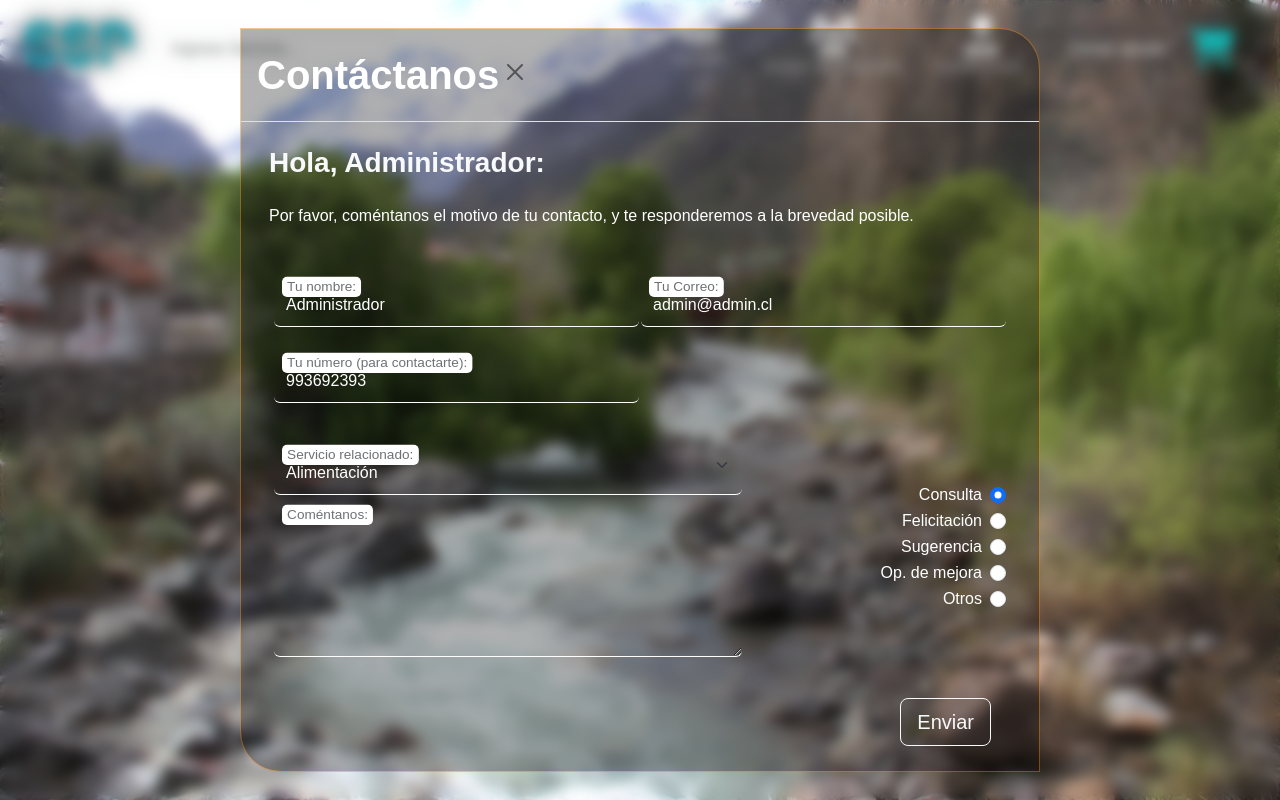
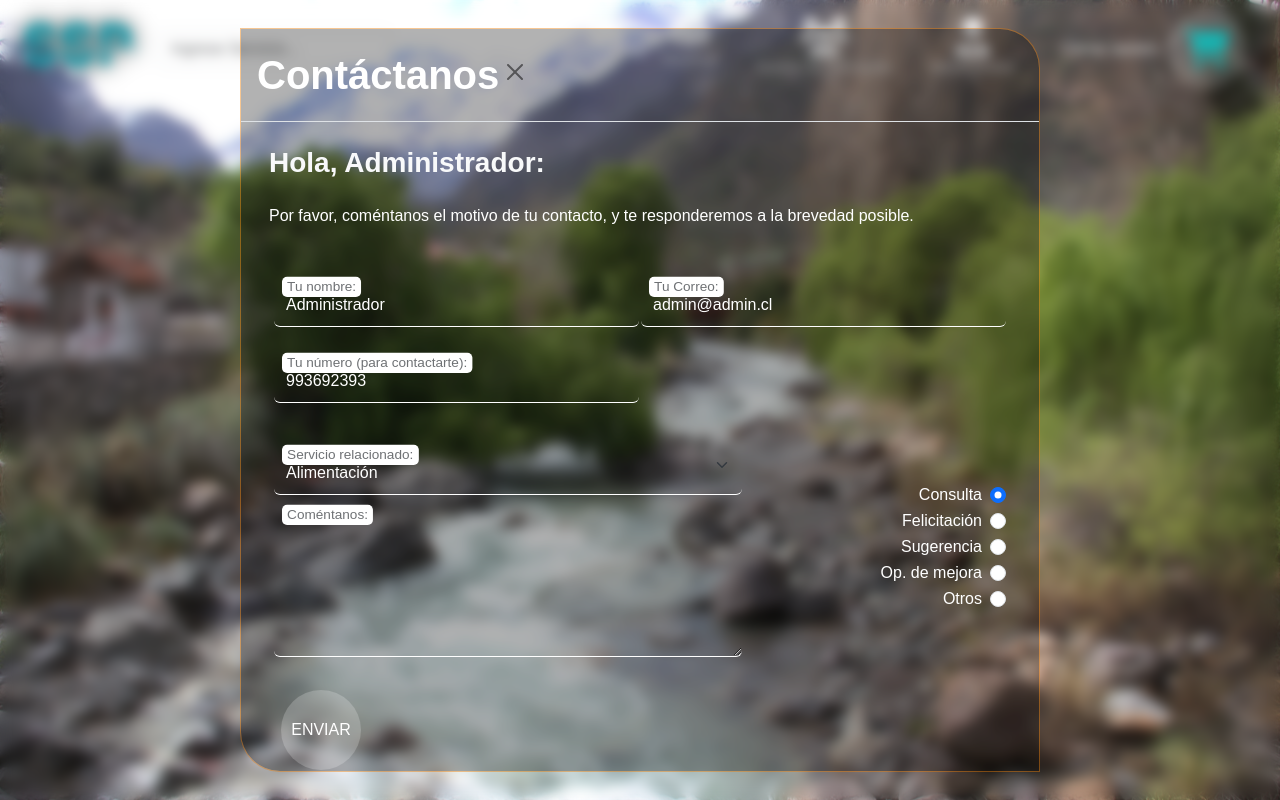
Before and after one commit to AiakosCl/GSER-solicitudes, a Django app: page /contacto/ in a window 1280 px wide. Run offline with Django 4.2, Linux system fonts and the light colour scheme; a user stored in the database is signed in; data comes from the database, SQL or seed files in the repository; both versions use the stored data as it was after the commit; parts of the project's set-up code (start-up, migrations or seed data) failed here and were passed over.

Commit message:
Animación botones y lógica de correos

```diff
--- a/templates/contacto.html
+++ b/templates/contacto.html
@@ -128,7 +128,9 @@
                         </tr>
                     </table>
                     <div class="my-3 text-end">
-                        <button type="submit" class="btn btn-outline-light btn-lg m-2" href="#contenido">Enviar</button>
+                        <button type="submit" class="btn-95" href="#contenido">
+                            <span>Enviar</span>
+                        </button>
                     </div>
                 </form>
                 <!-- formulario de contacto -->
--- a/templates/includes/css.html
+++ b/templates/includes/css.html
@@ -8,3 +8,4 @@
 <link rel="stylesheet" href="https://unpkg.com/swiper@7/swiper-bundle.min.css">
 <link rel="stylesheet" type="text/css" href="//cdn.jsdelivr.net/npm/slick-carousel@1.8.1/slick/slick.css">
 <link rel="stylesheet" href="{% static 'css/style.css' %}">
+<link rel="stylesheet" href="{% static 'css/botones.css' %}">
--- a/templates/includes/navbar.html
+++ b/templates/includes/navbar.html
@@ -106,7 +106,7 @@
                                 <a class="nav-link menu" href="{% url 'logout' %}">Cerrar sesión</a>
                             </td>
                             <td>
-                                <a class="btn" data-bs-toggle="offcanvas" href="#PanelCarrito" role="button"
+                                <a class="btn btn-95" data-bs-toggle="offcanvas" href="#PanelCarrito" role="button"
                                     aria-controls="#PanelCarrito">
                                     <i class="fa-solid fa-cart-shopping fs-1 {% if carrito %}fa-bounce" style='color: #f35525;'{% else %}" style='color: #13b9b6;'{% endif %}"></i></a>
                             </td>
--- a/templates/lavanderia.html
+++ b/templates/lavanderia.html
@@ -47,13 +47,15 @@
                                     </h5>
                                     <p class="card-text"><small>{{servicio.descripcion_servicio}}</small></p>
                                 </div>
+                                {% if servicio.area_servicio == 1 %}
                                 <div class="card-footer text-end me-auto">
                                     <p class="fs-5 fw-bold">Costo: CLP {{servicio.precio_servicio}}</p>
                                 </div>
+                                {% endif %}
                                 <div class="card-footer text-end me-auto">
                                     {% if user.is_staff %}
-                                    <a href="#"><button type="button" class="btn btn-outline-primary btn-lg m-2"
-                                            data-bs-dismiss="modal"><i class="fa-solid fa-pen-to-square fs-3"></i></button></a>
+                                    <a href="/admin/web/servicio/{{servicio.id}}/change/" target="_blank"><button type="button" class="btn btn-outline-primary btn-lg m-2"
+                                            data-bs-dismiss="modal" data-bs-toggle="tooltip" data-bs-placement="top" data-bs-title="Editar Producto..."><i class="fa-solid fa-pen-to-square fs-3"></i></button></a>
                                     {% endif %}
                                     <a href="{% url 'agregar_al_carrito' servicio.id %}#carrito">
                                         <button type="button" class="btn btn-outline-success btn-lg m-2"
--- /dev/null
+++ b/web/static/css/botones.css
@@ -0,0 +1,312 @@
+.btn-87,
+.btn-87 *,
+.btn-87 :after,
+.btn-87 :before,
+.btn-87:after,
+.btn-87:before {
+    border: 0 solid;
+    box-sizing: border-box;
+}
+
+.btn-87 {
+    -webkit-tap-highlight-color: transparent;
+    -webkit-appearance: button;
+    background-color: #000;
+    background-image: none;
+    color: #fff;
+    cursor: pointer;
+    font-size: 100%;
+    line-height: 1.5;
+    margin: 0;
+    -webkit-mask-image: -webkit-radial-gradient(#000, #fff);
+    padding: 0;
+}
+
+.btn-87:disabled {
+    cursor: default;
+}
+
+.btn-87:-moz-focusring {
+    outline: auto;
+}
+
+.btn-87 svg {
+    display: flex;
+    vertical-align: middle;
+}
+
+.btn-87 [hidden] {
+    display: none;
+}
+
+.btn-87 {
+    background: none;
+    border-radius: 999px;
+    box-sizing: border-box;
+    display: grid;
+    place-items: center;
+    font-size: 20px;
+    font-weight: 900;
+    height: 110px;
+    position: relative;
+    text-transform: uppercase;
+    width: 110px;
+}
+
+.btn-87 span {
+    mix-blend-mode: difference;
+}
+
+.btn-87:before {
+    background:#f35525;
+    border-radius: 50%;
+    content: "";
+    inset: 0;
+    opacity: 0;
+    position: absolute;
+    transition: opacity 0.2s linear;
+    z-index: -1;
+}
+
+.btn-87:hover:before {
+    opacity: 1;
+    transition: opacity 0.2s linear 1s;
+}
+
+.btn-87 svg {
+    fill: none;
+    stroke: currentcolor;
+    stroke-width: 4px;
+    stroke-dasharray: 450;
+    stroke-dashoffset: 450;
+    height: 105%;
+    left: -5px;
+    pointer-events: none;
+    position: absolute;
+    top: -5px;
+    transition: stroke-dashoffset 0.4s ease-in-out;
+    width: 105%;
+}
+
+.btn-87 circle {
+    cx: 52%;
+    cy: 52%;
+    r: 45%;
+}
+
+.btn-87:hover svg {
+    stroke-dashoffset: 120;
+    transition: stroke-dashoffset 1s ease-in-out;
+}
+
+
+.btn-95,
+.btn-95 *,
+.btn-95 :after,
+.btn-95 :before,
+.btn-95:after,
+.btn-95:before {
+    border: 0 solid;
+    box-sizing: border-box;
+}
+
+.btn-95 {
+    -webkit-tap-highlight-color: transparent;
+    -webkit-appearance: button;
+    background-color: #000;
+    background-image: none;
+    color: #fff;
+    cursor: pointer;
+    font-size: 100%;
+    font-weight: 400;
+    line-height: 1.5;
+    margin: 0;
+    -webkit-mask-image: -webkit-radial-gradient(#000, #fff);
+    text-transform: uppercase;
+}
+
+.btn-95:disabled {
+    cursor: default;
+}
+
+.btn-95:-moz-focusring {
+    outline: auto;
+}
+
+.btn-95 svg {
+    display: flex;
+    vertical-align: middle;
+}
+
+.btn-95 [hidden] {
+    display: none;
+}
+
+.btn-95 {
+    background: hsla(0, 0%, 100%, 0.2);
+    background-clip: content-box;
+    border-radius: 50%;
+    box-sizing: border-box;
+    display:flex;
+    height: 80px;
+    -webkit-mask-image: none;
+    padding: 0;
+    position: relative;
+    transition: 0.2s;
+    width: 80px;
+    align-items: center;
+    justify-content: center;
+}
+
+.btn-95:hover {
+    background: #fff;
+}
+
+.btn-95 svg {
+    --size: 70px;
+    fill: #fff;
+    display: block;
+    height: var(--size);
+    left: calc(50% - var(--size) / 2);
+    position: absolute;
+    top: calc(50% - var(--size) / 2);
+    width: var(--size);
+}
+
+.btn-95:hover svg {
+    fill: #000;
+}
+
+.btn-95:hover span {
+    color: #000;
+    font-weight: 900;
+    transition: all 0.5s ease-in-out;
+}
+
+.btn-95:hover i {
+    color: #000;
+}
+
+
+.btn-95:before {
+    border: 5px solid #fff;
+    border-radius: 50%;
+    content: "";
+    inset: 1px;
+    opacity: 0;
+    pointer-events: none;
+    position: absolute;
+    transform: scale(2);
+    transition: 0.2s;
+}
+
+.btn-95:hover:before {
+    opacity: 1;
+    transform: scale(1);
+}
+
+
+.btn-99,
+.btn-99 *,
+.btn-99 :after,
+.btn-99 :before,
+.btn-99:after,
+.btn-99:before {
+    border: 0 solid;
+    box-sizing: border-box;
+}
+
+.btn-99 {
+    -webkit-tap-highlight-color: transparent;
+    -webkit-appearance: button;
+    background-color: #000;
+    background-image: none;
+    color: #fff;
+    cursor: pointer;
+    font-size: 100%;
+    font-weight: 400;
+    line-height: 1.5;
+    margin: 0;
+    -webkit-mask-image: -webkit-radial-gradient(#000, #fff);
+    text-transform: uppercase;
+}
+
+.btn-99:disabled {
+    cursor: default;
+}
+
+.btn-99:-moz-focusring {
+    outline: auto;
+}
+
+.btn-99 svg {
+    display: flex;
+    vertical-align: middle;
+}
+
+.btn-99 [hidden] {
+    display: none;
+}
+
+.btn-99 {
+    background: hsla(0, 0%, 100%, 0.2);
+    background-clip: content-box;
+    border-radius: 50%;
+    box-sizing: border-box;
+    display:flex;
+    height: 80px;
+    -webkit-mask-image: none;
+    padding: 0;
+    position: relative;
+    transition: 0.2s;
+    width: 80px;
+    align-items: center;
+    justify-content: center;
+}
+
+.btn-99:hover {
+    background: #fff;
+}
+
+.btn-99 svg {
+    --size: 70px;
+    fill: #fff;
+    display: block;
+    height: var(--size);
+    left: calc(50% - var(--size) / 2);
+    position: absolute;
+    top: calc(50% - var(--size) / 2);
+    width: var(--size);
+}
+
+.btn-99:hover svg {
+    fill: #000;
+}
+
+.btn-99:hover span {
+    color: #000;
+    font-weight: 900;
+    transition: all 0.5s ease-in-out;
+}
+
+.btn-99:hover i {
+    color: #000;
+}
+
+
+.btn-99:before {
+    border: 5px solid #fff;
+    border-radius: 50%;
+    content: "";
+    inset: 1px;
+    opacity: 0;
+    pointer-events: none;
+    position: absolute;
+    transform: scale(2);
+    transition: 0.2s;
+}
+
+.btn-99:hover:before {
+    opacity: 1;
+    transform: scale(1);
+}
--- a/web/static/css/style.css
+++ b/web/static/css/style.css
@@ -9,10 +9,9 @@ html {
     -webkit-transform: translate3d(0, 0, 0);
 } */
 
-.navbar img, header img {
-    filter:drop-shadow(
-        0 0 10px rgb(0,0,0)
-    );
+.navbar img,
+header img {
+    filter: drop-shadow(0 0 10px rgb(0, 0, 0));
     mix-blend-mode: multiply;
 }
 
@@ -31,8 +30,8 @@ html {
 }
 
 /* Navbar transparente cuando está dentro del header */
-.navbar{
-    background-color: rgba(255, 255, 255,0);
+.navbar {
+    background-color: rgba(255, 255, 255, 0);
     backdrop-filter: blur(0px);
     transition: background-color 0.5s ease, color 0.5s ease;
 }
@@ -154,8 +153,10 @@ html {
 }
 
 @keyframes showup {
-    0% {opacity: 0;
+    0% {
+        opacity: 0;
     }
+
     20% {
         opacity: 1;
     }
@@ -241,7 +242,7 @@ html {
 .modal-content {
     display: flex;
     flex-direction: column;
-    background-color: rgba(0,0,0, 0.3) !important;
+    background-color: rgba(0, 0, 0, 0.3) !important;
     color: white !important;
     border-radius: 0px 40px 0px 40px;
     border: 1px solid rgba(236, 125, 6, 0.432);
@@ -264,7 +265,7 @@ html {
 .properties-box {
     display: flex;
     flex-flow: row wrap;
-    justify-content:space-between;
+    justify-content: space-between;
     align-items: center;
     margin: 0 auto;
 
@@ -393,7 +394,7 @@ html {
     bottom: -5px;
     width: 0;
     height: 2px;
-    background-color:#f35525;
+    background-color: #f35525;
     transition: 0.3s ease;
 }
 
@@ -458,15 +459,14 @@ html {
     grid-template-columns: 30% 1fr;
     grid-template-rows: auto;
     grid-gap: 5px;
-    width:100%;
-    margin:clamp(10px, 5%, 1280px) auto;
-    font-size:clamp(12px, 2rem, 48px);
+    width: 100%;
+    margin: clamp(10px, 5%, 1280px) auto;
+    font-size: clamp(12px, 2rem, 48px);
 }
 
 .celdas {
     background-color: white;
-    color:black;
->>>>>>> d8d3176cd12683cdbda0c9a60f942b61aa33d66a
+    color: black;
     border-radius: 10px;
     padding: 20px;
     text-align: center;
```
Also changed, not shown: db.sqlite3.
